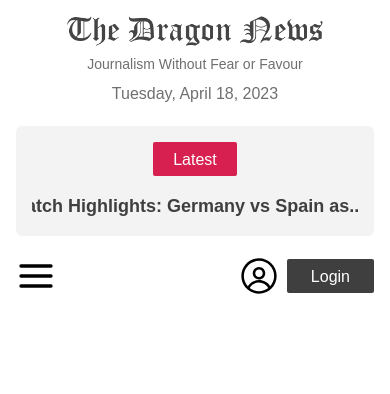
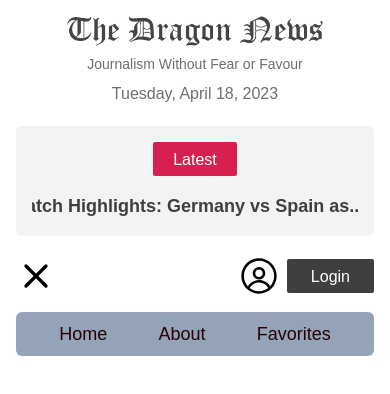
Before and after one commit to anjankarmakar10/dragon-news-clint, a React (Vite) app: page / in a window 390 px wide. Both pictures are taken after a click on the element 36 px from the left and 275 px from the top of the page. Shown: the top 394 px of the page. Built offline with nearby package versions, Linux system fonts and the light colour scheme.

Commit message:
implement colapsoble navbar

```diff
--- a/src/components/Header/Navbar.jsx
+++ b/src/components/Header/Navbar.jsx
@@ -1,14 +1,22 @@
-import React from "react";
+import React, { useState } from "react";
 import { RxAvatar } from "react-icons/rx";
-import { FiMenu } from "react-icons/fi";
+import { FiMenu, FiX } from "react-icons/fi";
 import ButtonLogin from "../buttons/ButtonLogin";
 
 const Navbar = () => {
+  const [active, setActive] = useState(false);
+
+  const handleMenuClicked = () => setActive((prev) => !prev);
+
   return (
     <div className="mt-5 mb-8 flex flex-col gap-4">
       <nav className=" flex items-center justify-between md:mb-10">
         <div className="cursor-pointer md:hidden">
-          <FiMenu size={40} />
+          {active ? (
+            <FiX onClick={handleMenuClicked} size={40} />
+          ) : (
+            <FiMenu onClick={handleMenuClicked} size={40} />
+          )}
         </div>
         <div></div>
         <ul className="text-lg text-[#706F6F] hidden md:flex items-center gap-4 ">
@@ -31,7 +39,11 @@ const Navbar = () => {
         </div>
       </nav>
 
-      <div className="hidden">
+      <div
+        className={`transition-all h-0 overflow-hidden opacity-0 ${
+          active && "h-fit opacity-100"
+        }`}
+      >
         <MobileNav />
       </div>
     </div>
@@ -40,8 +52,8 @@ const Navbar = () => {
 
 const MobileNav = () => {
   return (
-    <nav className=" flex justify-center">
-      <ul className="text-lg text-[#706F6F] flex items-center gap-4 ">
+    <nav className="bg-slate-400 p-2 rounded-md ">
+      <ul className="text-lg text-[#250101] flex items-center gap-4 justify-evenly">
         <li>
           <a href="#">Home</a>
         </li>
```
